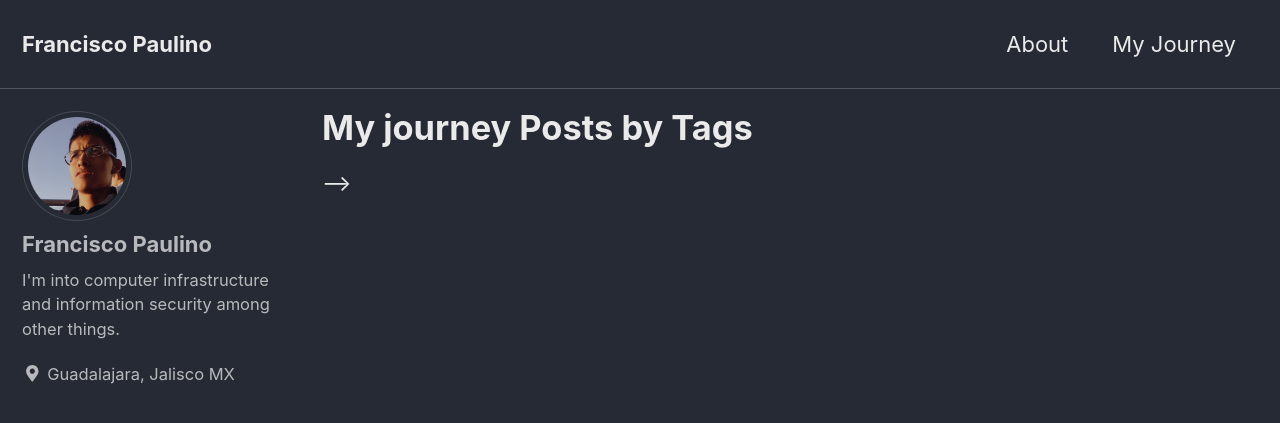
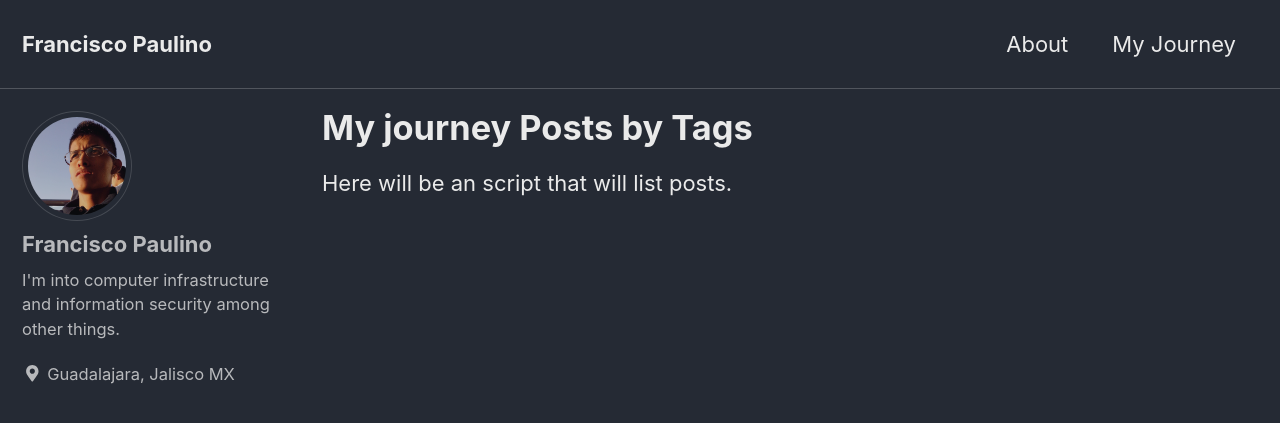
Before and after one commit to francisco-paulino/blog, a Jekyll site: the page built from _pages/myjourney.md, in a window 1280 px wide and 900 px high. Shown: the top 423 px of the window. Built offline with Jekyll 4.4.1, drawn with Linux system fonts in a browser that asks for light colours; cached includes are drawn as plain includes.

Commit message:
deleted script for myjourney page

```diff
--- a/_pages/myjourney.md
+++ b/_pages/myjourney.md
@@ -4,13 +4,4 @@
 title: "My journey Posts by Tags"
 author_profile: true
 ---
-<!-- {% include base_path %}
-{% include group-by-array collection=site.posts field="tags" %}
-
-{% for tag in group_names %}
-  {% assign posts = group_items[forloop.index0] %}
-  <h2 id="{{ tag | slugify }}" class="archive__subtitle">{{ tag }}</h2>
-  {% for post in posts %}
-    {% include archive-single.html %}
-  {% endfor %}
-{% endfor %} -->
+Here will be an script that will list posts.
```
